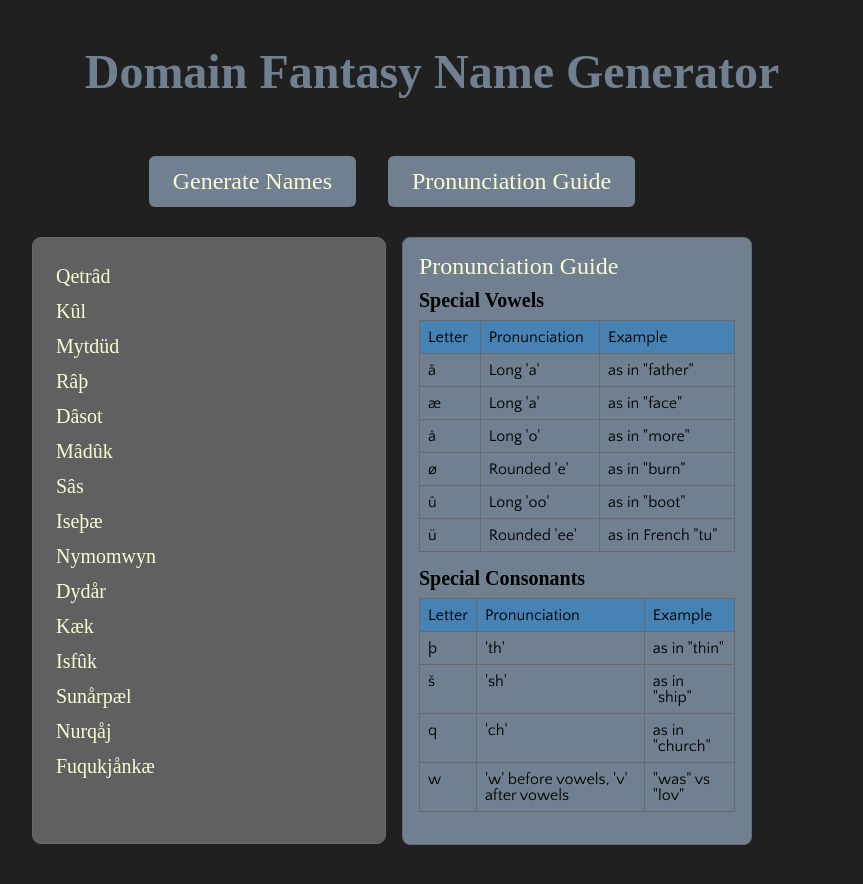
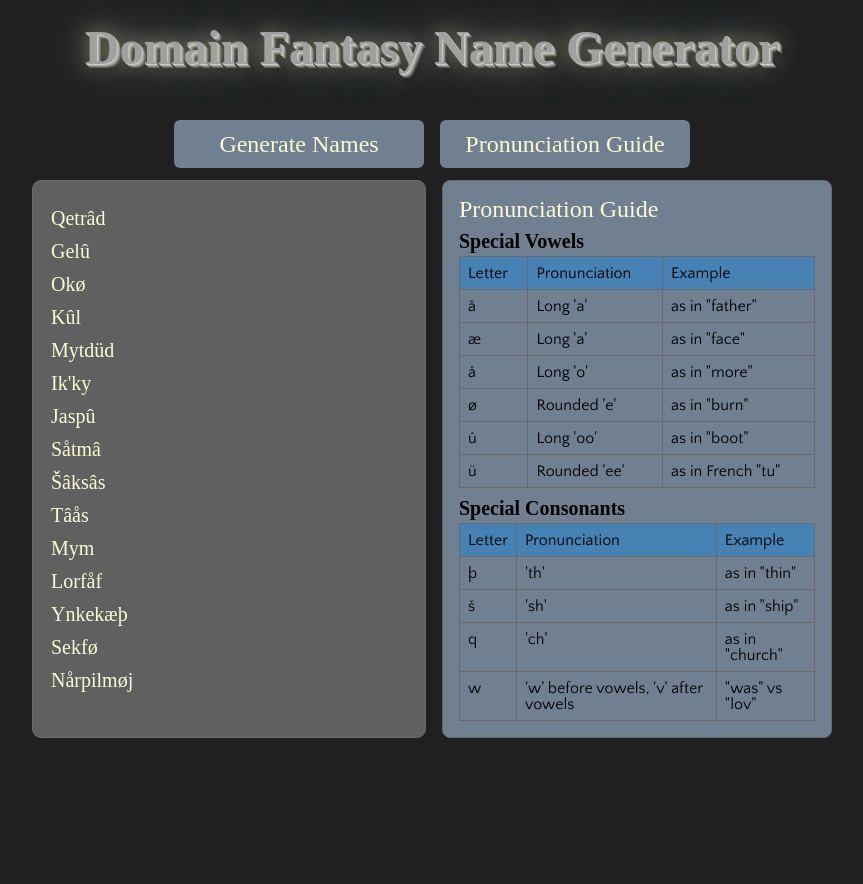
Before and after one commit to postal-blowfish/domain-names, a plain HTML site: page index.html in a window 1280 px wide. Both pictures are taken after a click on the button "Pronunciation Guide". Shown: the whole page, without its empty margins (208-1071 px from the left). After the commit the page ends 800 px from the top, so only its background shows below. Drawn offline with Linux system fonts and the light colour scheme; a web font is replaced by a local one.

Commit message:
css enhancement and bug fixes

```diff
--- a/css/styles.css
+++ b/css/styles.css
@@ -1,10 +1,9 @@
+/* styles.css */
 :root {
-	--font-title: "Pirata One", serif;
-	--font-fancy: "Aubrey", serif;
-	--font-sans: "Quattrocento Sans", sans-serif;
-  /*--font-title: Arial, sans-serif;
-  --font-fancy: Arial, sans-serif;
-  --font-sans: Arial, sans-serif;;*/
+  --font-title: "Pirata One", serif;
+  --font-fancy: "Aubrey", serif;
+  --font-sans: "Quattrocento Sans", sans-serif;
+  --width: 800px;
 }
 /* Responsive adjustments */
 @media (max-width: 768px) {
@@ -16,14 +15,14 @@
     align-items: center;
   }
 }
+
 body {
   font-family: var(--font-sans);
   display: flex;
   flex-direction: column;
   align-items: center;
-  max-width: 800px;
+  max-width: var(--width);
   margin: 1.5em auto;
-  padding: 1.5em;
   background-color: #202020;
 }
 
@@ -34,41 +33,60 @@ h1 {
   font-style: normal;
   text-align: center;
   font-size: 3em;
-  color: slategray;
   margin-bottom: 1em;
+
+  color: #a0a0a0;
+
+  /* Dramatic 3D effect */
+  text-shadow:
+    /* Glow layers */
+    0 0 20px rgba(228, 221, 130, 0.5),
+    0 0 40px rgba(176, 196, 222, 0.7),
+    /* Highlight layer */
+    1px 1px 0 #d0d0d0,
+    /* Main depth layers */
+    2px 2px 0 #a0a0a0,
+    3px 3px 0 #808080,
+    4px 4px 0 #404040,
+    /* Deep shadow */
+    5px 5px 0 #202020,
+    6px 6px 2px rgba(0, 0, 0, 0.3),
+    /* Ambient occlusion simulation */
+    7px 7px 5px rgba(0, 0, 0, 0.2),
+    8px 8px 10px rgba(0, 0, 0, 0.1);
+
+  animation: stoneGlow 20s ease-in-out infinite;
 }
+
 .overall-container {
   display: flex;
   flex-direction: column; /* Stack elements vertically */
   align-items: flex-start; /* Align items to the left */
-  width: 800px; /* Set the static width you want */
   margin: 0 auto; /* Center the container horizontally */
-}
-.output {
-  margin: 1em 0;
-  padding: 1em;
-  border: 1px solid dimgrey;
-  border-radius: 0.5em;
-  background-color: #606060;
-  color: lightgoldenrodyellow;
-  min-height: 200px;
-  min-width: 300px;
-  flex: 1;
-  font-size: 18px;
-  min-height: 31.6em;
-  transition: min-height 0.3s ease;
 }
 .button-container {
   display: flex;
+  gap: 1em;
   justify-content: center;
-  gap: 0.5em;
-  width: 90%;
-  max-width: 1200px;
-  margin-bottom: 0.5em;
+  width: 100%;
 }
-button, .collapsible {
-  margin: 0.5em;
-  padding: 0.5em 1em;
+.content-container {
+  display: flex;
+  gap: 1em;
+  align-items: flex-start; /* Align to the top */
+}
+.main-container {
+  display: flex;
+  justify-content: center;
+  font-family: var(--font-sans);
+  min-height: 0;
+  align-items: stretch;
+  gap: 16px;
+  width: 100%;
+}
+
+button,
+.collapsible {
   font-family: var(--font-fancy);
   font-size: 24px;
   background-color: slategray;
@@ -76,37 +94,48 @@ button, .collapsible {
   border: none;
   border-radius: 0.25em;
   cursor: pointer;
-  min-width: 200px; /* Match button width */
+  width: 250px;
+  height: 2em;
   text-align: center; /* Text center alignment */
 }
-.collapsible:hover, button:hover {
+.collapsible:hover,
+button:hover {
   background-color: steelblue;
 }
 
+.guide,
+.output {
+  flex: 1 1 0; /* grow | shrink | basis */
+  flex-direction: column;
+  justify-content: center;
+  min-width: 300px;
+  width: 100%; /* ensure both take full width of their container */
+  padding: 1em;
+}
+.output {
+  border: 1px solid dimgrey;
+  border-radius: 0.5em;
+  background-color: #606060;
+  color: lightgoldenrodyellow;
+  min-height: 200px;
+  font-size: 18px;
+}
 .guide {
   background-color: slategray;
-  padding: 1em;
   border-radius: 0.5em;
-  margin: 1em 0;
   border: 1px solid dimgrey;
-  flex: 1; /* Takes less space than output */
-  min-width: 300px;
   font-family: var(--font-sans);
   display: none; /* Hidden by default */
-  min-height: 34em;
 }
 .guide h2 {
   margin-top: 0;
   color: lightgoldenrodyellow;
   font-family: var(--font-title);
   font-size: 24px;
-  margin-bottom: 0.5em;
+  /*margin-bottom: 0.25em;*/
 }
 .guide.active {
   display: block;
-}
-.guide-section {
-  margin: 1em 0;
 }
 .guide h3,
 .guide-section h3 {
@@ -114,12 +143,12 @@ button, .collapsible {
   font-family: var(--font-fancy);
   font-size: 20px;
   font-weight: 600;
-  margin-bottom: 0.5em;
+  margin-top: 0.5em;
+  margin-bottom: 0.25em;
 }
 .pronunciation-table {
   width: 100%;
   border-collapse: collapse;
-  margin: 0.5em 0;
 }
 .pronunciation-table td,
 .pronunciation-table th {
@@ -137,46 +166,19 @@ button, .collapsible {
 .active {
   background-color: slategray;
 }
-.content {
-  display: none;
-  overflow: hidden;
-}
-
-.content-container {
-  display: flex;
-  gap: 1em;
-  align-items: flex-start; /* Align to the top */
-}
-
-.main-container {
-  display: flex;
-  justify-content: center;
-  font-family: var(--font-sans);
-  align-items: flex-start;
-  gap: 16px;
-  width: 90%;
-  max-width: 1200px;
-}
-
-.output, .guide {
-  width: 100%; /* Ensure content takes full width */
-  margin-top: 10px; /* Space above content */
-}
 
 .name {
   margin: 0.25em 0;
   font-family: var(--font-fancy);
   font-size: 20px;
-  padding: 0.25em;
+  padding-top: 0.2em;
+  padding-bottom: 0.2em;
   cursor: pointer;
-  /*display: inline-block; /* Ensure they behave like inline elements */
 }
-
 .name:hover {
   background-color: #707070;
   position: relative;
 }
-
 .name:hover::after {
   content: attr(title); /* Display the title as tooltip */
   position: absolute;
--- a/index.html
+++ b/index.html
@@ -5,7 +5,7 @@
     <link rel="preconnect" href="https://fonts.googleapis.com" />
     <link rel="preconnect" href="https://fonts.gstatic.com" crossorigin />
     <link
-      href="https://fonts.googleapis.com/css2?family=Almendra:ital,wght@0,400;0,700;1,400;1,700&family=Aubrey&family=Exo:ital,wght@0,100..900;1,100..900&family=Grenze+Gotisch:wght@100..900&family=MedievalSharp&family=Pirata+One&family=Quattrocento+Sans:ital,wght@0,400;0,700;1,400;1,700&family=Quicksand:wght@300..700&family=Source+Sans+3:ital,wght@0,200..900;1,200..900&display=swap"
+      href="https://fonts.googleapis.com/css2?family=Aubrey&family=Pirata+One&family=Quattrocento+Sans:ital,wght@0,400;0,700;1,400;1,700"
       rel="stylesheet"
     />
     <link rel="stylesheet" href="./css/reset.css" />
--- a/js/nameGenerator.js
+++ b/js/nameGenerator.js
@@ -1,7 +1,6 @@
 // nameGenerator.js
 import {
   vowelWeights,
-  consonantWeights,
   prefixRules,
   suffixRules,
   bannedConsonantPairs,
@@ -13,7 +12,7 @@ import {
   getValidWeightedConsonants,
   isVowel,
   isConsonant,
-  isValidConsonantPair,
+ // isValidConsonantPair,
 } from "./utils.js";
 
 function generateSyllable(isFinal = false) {
@@ -36,7 +35,7 @@ function generateSyllable(isFinal = false) {
     syllable += vowel;
 
     if (useSuffix && suffixRules[vowel]) {
-        const validSuffixWeights = getValidWeightedConsonants(vowel, suffixRules, 'suffix');
+        const validSuffixWeights = getValidWeightedConsonants(vowel, suffixRules);
         syllable += weightedRandom(validSuffixWeights);
     }
 
@@ -46,13 +45,13 @@ function generateSyllable(isFinal = false) {
 export function generateName() {
   const rand = Math.random();
   let numSyllables;
-  if (rand < 0.25) numSyllables = 1;
-  else if (rand < 0.75) numSyllables = 2;
-  else if (rand < 0.95) numSyllables = 3;
+  if (rand < 0.20) numSyllables = 1;
+  else if (rand < 0.80) numSyllables = 2;
+  else if (rand < 0.98) numSyllables = 3;
   else numSyllables = 4;
 
   let syllables;
-  let name;
+  let name = "";
   let attempts = 0;
 
   do {
@@ -72,39 +71,13 @@ export function generateName() {
       name = handleRepeatedConsonants(name);
 
       attempts++;
-      if (attempts > 100) {
+      if (attempts > 1000) {
           name = generateSyllable(true);
           break;
       }
   } while (name.length < 3 || !areSequencesValid(name));
 
   return name.charAt(0).toUpperCase() + name.slice(1);
-}
-
-function checkSameCVC(syllable) {
-  if (
-    syllable.length === 3 &&
-    isConsonant(syllable[0]) &&
-    isVowel(syllable[1]) &&
-    isConsonant(syllable[2]) &&
-    syllable[0] === syllable[2]
-  ) {
-    if (Math.random() < 0.9) {
-      // Get valid suffix consonants for this vowel
-      const validSuffixes = suffixRules[syllable[1]];
-      // Filter out the current consonant
-      const possibleConsonants = validSuffixes.filter((c) => c !== syllable[2]);
-      if (possibleConsonants.length > 0) {
-        return (
-          syllable.slice(0, 2) +
-          possibleConsonants[
-            Math.floor(Math.random() * possibleConsonants.length)
-          ]
-        );
-      }
-    }
-  }
-  return syllable;
 }
 
 // Within generateName, after creating the full name:
--- a/js/rules.js
+++ b/js/rules.js
@@ -72,7 +72,9 @@ export const bannedConsonantPairs = [
   "šþ", // þ combinations
   "þþ", // doubled þ
   "tp",
-  "qs"
+  "qs",
+  "gk",
+  "gp"
   // We can add more as we discover them
 ];
 
@@ -109,6 +111,7 @@ export const bannedVowelPairs = [
   "âa",
   "iy", // Other problematic pairs
   "âu",
-  "eo"
+  "eo",
+  "ææ"
   // Add other vowel combinations we want to prevent
 ];
--- a/js/utils.js
+++ b/js/utils.js
@@ -1,5 +1,5 @@
 // utils.js
-import { consonantWeights, bannedConsonantPairs } from './rules.js';
+import { consonantWeights } from "./rules.js";
 
 export function weightedRandom(weights) {
   const totalWeight = Object.values(weights).reduce((a, b) => a + b, 0);
@@ -11,7 +11,7 @@ export function weightedRandom(weights) {
   }
 }
 
-export function getValidWeightedConsonants(vowel, rules, type = 'prefix') {
+export function getValidWeightedConsonants(vowel, rules) {
   const validConsonants = rules[vowel];
   const weights = {};
 
@@ -24,13 +24,9 @@ export function getValidWeightedConsonants(vowel, rules, type = 'prefix') {
 
 // utils.js
 export function isConsonant(char) {
-    return 'mnrltkgpsfþšqwjd'.includes(char);
+  return "mnrltkgpsfþšqwjd".includes(char);
 }
 
 export function isVowel(char) {
-    return 'aâeiuoûæåøyü'.includes(char);
+  return "aâeiuoûæåøyü".includes(char);
 }
-
-export function isValidConsonantPair(c1, c2) {
-    return !bannedConsonantPairs.includes(c1 + c2);
-}
```
Lines whose indentation alone changed are shown as unchanged.
